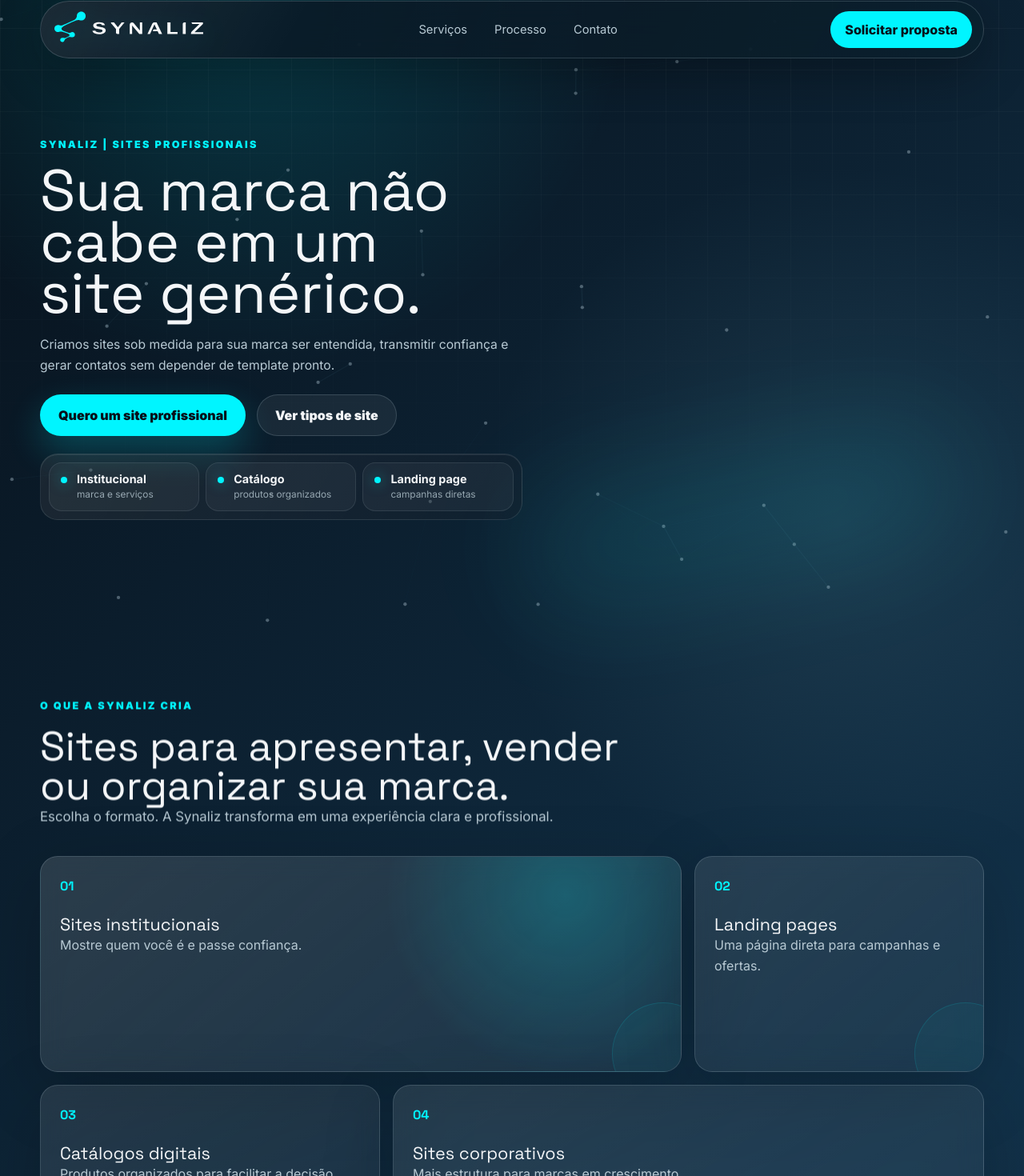
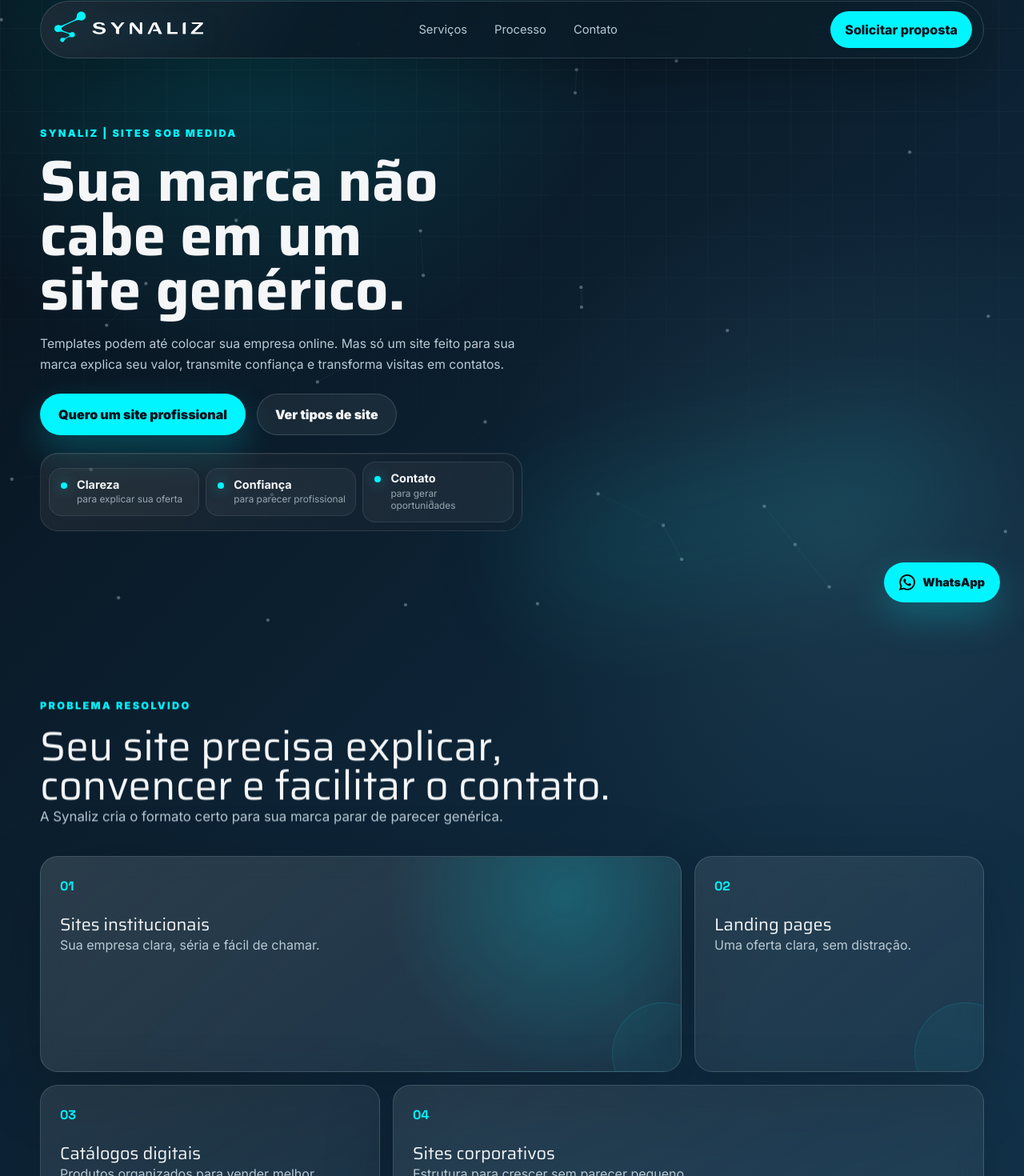
Before and after one commit to gabe8135/landing-synaliz, a Next.js app: page / in a window 1280 px wide. Shown: the part 17-1487 px from the top of the page at 80% size. Built offline with nearby package versions, Linux system fonts and the light colour scheme.

Commit message:
feat(body)mudaná de tipografia e copy mais forte

```diff
--- a/app/globals.css
+++ b/app/globals.css
@@ -437,14 +437,16 @@ h1,
 h2,
 h3 {
   margin: 0;
-  font-family: "Space Grotesk", Inter, sans-serif;
+  font-family: var(--font-saira), "Space Grotesk", Inter, sans-serif;
   letter-spacing: 0;
 }
 
 h1 {
   max-width: 840px;
+  font-family: var(--font-saira), "Space Grotesk", Inter, sans-serif;
   font-size: clamp(3.35rem, 5.65vw, 6.25rem);
-  line-height: 0.88;
+  font-weight: 650;
+  line-height: 0.94;
   text-wrap: balance;
 }
 
@@ -1104,6 +1106,40 @@ textarea:focus {
   color: #ffd7d7;
 }
 
+.whatsapp-inline {
+  display: inline-flex;
+  width: fit-content;
+  align-items: center;
+  justify-content: center;
+  gap: 8px;
+  margin-top: -2px;
+  padding: 12px 15px;
+  border: 1px solid rgba(0, 245, 255, 0.22);
+  border-radius: 999px;
+  color: var(--text);
+  background: rgba(0, 245, 255, 0.07);
+  font-size: 0.9rem;
+  font-weight: 900;
+  transition: transform 180ms ease, border-color 180ms ease, background 180ms ease;
+}
+
+.whatsapp-icon {
+  width: 18px;
+  height: 18px;
+  flex: 0 0 auto;
+}
+
+.whatsapp-inline .whatsapp-icon {
+  filter: brightness(0) invert(1);
+  opacity: 0.9;
+}
+
+.whatsapp-inline:hover {
+  border-color: rgba(0, 245, 255, 0.42);
+  background: rgba(0, 245, 255, 0.12);
+  transform: translateY(-2px);
+}
+
 .service-modal {
   position: fixed;
   inset: 0;
@@ -1391,6 +1427,37 @@ textarea:focus {
   font-size: 0.9rem;
 }
 
+.whatsapp-float {
+  position: fixed;
+  right: clamp(16px, 3vw, 30px);
+  bottom: clamp(16px, 3vw, 30px);
+  z-index: 70;
+  display: inline-flex;
+  align-items: center;
+  justify-content: center;
+  gap: 9px;
+  min-height: 50px;
+  padding: 0 18px;
+  border: 1px solid rgba(0, 245, 255, 0.34);
+  border-radius: 999px;
+  color: var(--dark);
+  background: var(--green);
+  box-shadow: 0 18px 48px rgba(0, 245, 255, 0.24);
+  font-size: 0.9rem;
+  font-weight: 950;
+  transition: transform 180ms ease, box-shadow 180ms ease;
+}
+
+.whatsapp-float .whatsapp-icon {
+  width: 20px;
+  height: 20px;
+}
+
+.whatsapp-float:hover {
+  transform: translateY(-3px);
+  box-shadow: 0 22px 58px rgba(0, 245, 255, 0.34);
+}
+
 .reveal {
   opacity: 0;
   transform: translate3d(0, 28px, 0);
@@ -1983,6 +2050,29 @@ textarea:focus {
 
   footer {
     width: min(calc(100% - 22px), var(--max));
+  }
+
+  .whatsapp-float {
+    right: 14px;
+    bottom: 14px;
+    width: 50px;
+    min-height: 50px;
+    padding: 0;
+    border-radius: 50%;
+  }
+
+  .whatsapp-float span {
+    position: absolute;
+    width: 1px;
+    height: 1px;
+    overflow: hidden;
+    clip: rect(0, 0, 0, 0);
+    white-space: nowrap;
+  }
+
+  .whatsapp-float .whatsapp-icon {
+    width: 24px;
+    height: 24px;
   }
 
   .footer-grid {
--- a/app/layout.jsx
+++ b/app/layout.jsx
@@ -1,4 +1,4 @@
-import { Inter, Space_Grotesk } from "next/font/google";
+import { Inter, Saira, Space_Grotesk } from "next/font/google";
 import "./globals.css";
 
 const inter = Inter({
@@ -13,10 +13,16 @@ const spaceGrotesk = Space_Grotesk({
   display: "swap",
 });
 
+const saira = Saira({
+  subsets: ["latin"],
+  variable: "--font-saira",
+  display: "swap",
+});
+
 export const metadata = {
   title: "Synaliz | Sites profissionais para empresas",
   description:
-    "Sites sob medida para marcas que querem parecer confiáveis, explicar rápido e receber mais contatos.",
+    "Sites sob medida para marcas que não querem parecer genéricas e precisam transformar visitas em contatos.",
   icons: {
     icon: [
       { url: "/assets/favicon.ico", sizes: "any" },
@@ -27,7 +33,7 @@ export const metadata = {
 
 export default function RootLayout({ children }) {
   return (
-    <html lang="pt-BR" className={`${inter.variable} ${spaceGrotesk.variable}`}>
+    <html lang="pt-BR" className={`${inter.variable} ${spaceGrotesk.variable} ${saira.variable}`}>
       <body>{children}</body>
     </html>
   );
--- a/components/LandingPage.jsx
+++ b/components/LandingPage.jsx
@@ -7,14 +7,14 @@ const services = [
     key: "institucional",
     number: "01",
     title: "Sites institucionais",
-    summary: "Mostre quem você é e passe confiança.",
+    summary: "Sua empresa clara, séria e fácil de chamar.",
     kicker: "Site institucional",
-    modalTitle: "Para sua empresa ser entendida e levada a sério.",
+    modalTitle: "Para sua empresa parar de parecer improvisada.",
     intro:
-      "É o site ideal para apresentar quem você é, o que oferece e como o cliente pode falar com você. Funciona como a base oficial da sua marca na internet.",
+      "Quando alguém pesquisa sua marca, precisa entender rápido o que você faz e sentir segurança para chamar. O institucional organiza essa primeira impressão.",
     bullets: [
-      "Mostra serviços, diferenciais, localização e formas de contato.",
-      "Ajuda o cliente a confiar antes de chamar no WhatsApp.",
+      "Mostra serviços, diferenciais e formas de contato sem confusão.",
+      "Ajuda o cliente a confiar antes de pedir orçamento.",
       "Indicado para empresas, profissionais e negócios locais.",
     ],
   },
@@ -22,29 +22,29 @@ const services = [
     key: "landing",
     number: "02",
     title: "Landing pages",
-    summary: "Uma página direta para campanhas e ofertas.",
+    summary: "Uma oferta clara, sem distração.",
     kicker: "Landing page",
-    modalTitle: "Uma página focada em uma ação.",
+    modalTitle: "Para transformar atenção em ação.",
     intro:
-      "A landing page é feita para campanhas, lançamentos ou ofertas específicas. Ela tira distrações e conduz a pessoa para pedir orçamento, se cadastrar ou entrar em contato.",
+      "A landing page evita que o visitante se perca. Ela apresenta uma oferta, quebra objeções e conduz para o próximo passo.",
     bullets: [
       "Ideal para tráfego pago, anúncios e campanhas pontuais.",
       "Texto, design e botões pensados para conversão.",
-      "Boa quando você quer vender uma ideia rapidamente.",
+      "Boa para campanhas, lançamentos e captação de contatos.",
     ],
   },
   {
     key: "catalogo",
     number: "03",
     title: "Catálogos digitais",
-    summary: "Produtos organizados para facilitar a decisão.",
+    summary: "Produtos organizados para vender melhor.",
     kicker: "Catálogo digital",
-    modalTitle: "Produtos organizados para facilitar a escolha.",
+    modalTitle: "Para o cliente entender antes de perguntar preço.",
     intro:
-      "O catálogo digital apresenta produtos, categorias e informações comerciais de forma clara. Ele ajuda o cliente a entender opções antes de pedir preço ou orçamento.",
+      "Quando produtos ficam soltos em mensagens, imagens ou PDF, a decisão demora. O catálogo organiza tudo para o cliente comparar e avançar.",
     bullets: [
       "Organiza produtos, linhas, serviços ou pacotes.",
-      "Reduz perguntas repetidas no atendimento.",
+      "Reduz perguntas repetidas e melhora o atendimento.",
       "Indicado para lojas, representantes, indústrias e serviços com várias opções.",
     ],
   },
@@ -52,11 +52,11 @@ const services = [
     key: "corporativo",
     number: "04",
     title: "Sites corporativos",
-    summary: "Mais estrutura para marcas em crescimento.",
+    summary: "Estrutura para crescer sem parecer pequeno.",
     kicker: "Site corporativo",
-    modalTitle: "Mais estrutura para uma marca em crescimento.",
+    modalTitle: "Para marcas que precisam sustentar autoridade.",
     intro:
-      "O site corporativo é indicado quando sua empresa precisa de mais páginas, mais conteúdo e uma apresentação mais completa para públicos diferentes.",
+      "Quando sua empresa cresce, uma página simples pode não explicar tudo. O site corporativo cria estrutura para serviços, áreas, conteúdos e públicos diferentes.",
     bullets: [
       "Pode incluir páginas de serviços, equipe, cases, blog e áreas específicas.",
       "Passa mais autoridade para empresas em expansão.",
@@ -70,6 +70,15 @@ const processSteps = [
   ["02", "Criamos", "Design, copy e código."],
   ["03", "Publicamos", "Site no ar e métricas prontas."],
 ];
+
+const whatsappHref =
+  "https://wa.me/5513996481133?text=Ol%C3%A1%2C%20vim%20pelo%20site%20da%20Synaliz%20e%20quero%20conversar%20sobre%20um%20site.";
+
+function WhatsAppIcon() {
+  return (
+    <img className="whatsapp-icon" src="/assets/whatsapp.svg" alt="" aria-hidden="true" />
+  );
+}
 
 function Brand({ className = "brand", label = "Voltar para o início" }) {
   return (
@@ -337,20 +346,20 @@ export default function LandingPage() {
       <main>
         <section className="hero section-shell" id="inicio">
           <div className="hero-copy">
-            <p className="eyebrow">Synaliz | Sites profissionais</p>
+            <p className="eyebrow">Synaliz | Sites sob medida</p>
             <h1>Sua marca não cabe em um site genérico.</h1>
             <p className="hero-text">
-              Criamos sites sob medida para sua marca ser entendida, transmitir confiança e gerar
-              contatos sem depender de template pronto.
+              Templates podem até colocar sua empresa online. Mas só um site feito para sua marca
+              explica seu valor, transmite confiança e transforma visitas em contatos.
             </p>
             <div className="hero-actions">
               <a className="btn primary" href="#contato">Quero um site profissional</a>
               <a className="btn secondary" href="#servicos">Ver tipos de site</a>
             </div>
             <div className="hero-stats" aria-label="Resumo dos diferenciais">
-              <span><strong>Institucional</strong><small>marca e serviços</small></span>
-              <span><strong>Catálogo</strong><small>produtos organizados</small></span>
-              <span><strong>Landing page</strong><small>campanhas diretas</small></span>
+              <span><strong>Clareza</strong><small>para explicar sua oferta</small></span>
+              <span><strong>Confiança</strong><small>para parecer profissional</small></span>
+              <span><strong>Contato</strong><small>para gerar oportunidades</small></span>
             </div>
           </div>
 
@@ -358,7 +367,7 @@ export default function LandingPage() {
             <div className="scan-line" />
             <div className="mobile-signature" aria-hidden="true">
               <span>Projeto sob medida</span>
-              <strong>Não é template. É presença com identidade.</strong>
+              <strong>Não é template. É a sua marca com direção.</strong>
             </div>
             <div
               ref={heroFrameRef}
@@ -376,21 +385,21 @@ export default function LandingPage() {
                 <div className="mock-hero">
                   <span className="pulse-dot" />
                   <p>Feito para sua marca</p>
-                  <h2>Visual próprio. Mensagem clara. Site memorável.</h2>
+                  <h2>Clareza para explicar. Confiança para converter.</h2>
                 </div>
                 <div className="metric-card">
                   <small>Primeira impressão</small>
                   <strong>3s</strong>
-                  <span>para entender sua oferta</span>
+                  <span>para entender seu valor</span>
                 </div>
                 <div className="metric-card accent">
                   <small>Identidade</small>
                   <strong>1</strong>
-                  <span>site com a cara da marca</span>
+                  <span>site com intenção própria</span>
                 </div>
                 <div className="code-card">
-                  <span>Identidade visual</span>
-                  <span>Copy objetiva</span>
+                  <span>Mensagem clara</span>
+                  <span>Visual com identidade</span>
                   <span>SEO inicial</span>
                   <span>Contato sem atrito</span>
                 </div>
@@ -401,9 +410,9 @@ export default function LandingPage() {
 
         <section className="section-shell services" id="servicos">
           <div className="section-heading">
-            <p className="eyebrow">O que a Synaliz cria</p>
-            <h2>Sites para apresentar, vender ou organizar sua marca.</h2>
-            <p>Escolha o formato. A Synaliz transforma em uma experiência clara e profissional.</p>
+            <p className="eyebrow">Problema resolvido</p>
+            <h2>Seu site precisa explicar, convencer e facilitar o contato.</h2>
+            <p>A Synaliz cria o formato certo para sua marca parar de parecer genérica.</p>
           </div>
           <div className="service-grid">
             {services.map((service) => (
@@ -431,8 +440,8 @@ export default function LandingPage() {
           <div className="section-heading compact">
             <p className="eyebrow">Processo simples</p>
             <h2 className="balanced-title">
-              <span>Do briefing ao site no ar,</span>
-              <span>sem enrolação.</span>
+              <span>Sua ideia sai do improviso</span>
+              <span>e vira um site pronto.</span>
             </h2>
           </div>
           <div className="timeline">
@@ -451,7 +460,7 @@ export default function LandingPage() {
             <div>
               <p className="eyebrow">Próximo passo</p>
               <h2>Quer um site com a cara da sua marca?</h2>
-              <p>Conte o que você precisa. A Synaliz indica o melhor formato.</p>
+              <p>Conte sua necessidade. A Synaliz transforma em um caminho claro.</p>
             </div>
             <form className="contact-form" onSubmit={handleContactSubmit}>
               <label>
@@ -459,7 +468,7 @@ export default function LandingPage() {
                 <input type="text" name="nome" placeholder="Seu nome" required />
               </label>
               <label>
-                WhatsApp ou e-mail
+                Seu WhatsApp ou Email
                 <input type="text" name="contato" placeholder="Como posso falar com você?" required />
               </label>
               <label>
@@ -472,11 +481,15 @@ export default function LandingPage() {
                 />
               </label>
               <button className="btn primary" type="submit" disabled={formState.sending}>
-                {formState.sending ? "Enviando..." : "Pedir análise"}
+                {formState.sending ? "Enviando..." : "Receber análise"}
               </button>
               <p className={`form-note ${formState.error ? "error" : ""}`} aria-live="polite">
                 {formState.message}
               </p>
+              <a className="whatsapp-inline" href={whatsappHref} target="_blank" rel="noreferrer">
+                <WhatsAppIcon />
+                Prefiro chamar no WhatsApp
+              </a>
             </form>
           </div>
         </section>
@@ -531,7 +544,7 @@ export default function LandingPage() {
         <div className="footer-grid">
           <div className="footer-brand">
             <Brand className="footer-logo" />
-            <p>Sites sob medida para marcas que valorizam o que apresentam.</p>
+            <p>Sites sob medida para marcas que não querem parecer genéricas.</p>
             <p className="footer-mini">Estúdio de desenvolvimento web para empresas, marcas e profissionais.</p>
             <span className="footer-signature">Direção técnica: Gabriel Ramos</span>
           </div>
@@ -562,9 +575,14 @@ export default function LandingPage() {
 
         <div className="footer-bottom">
           <span>© 2026 Synaliz. Todos os direitos reservados.</span>
-          <span>Institucionais, landing pages, catálogos e sites corporativos.</span>
+          <span>Sites com clareza, identidade e intenção comercial.</span>
         </div>
       </footer>
+
+      <a className="whatsapp-float" href={whatsappHref} target="_blank" rel="noreferrer" aria-label="Chamar a Synaliz no WhatsApp">
+        <WhatsAppIcon />
+        <span>WhatsApp</span>
+      </a>
     </>
   );
 }
```
Also changed, not shown: public/assets/whatsapp.svg (added).
